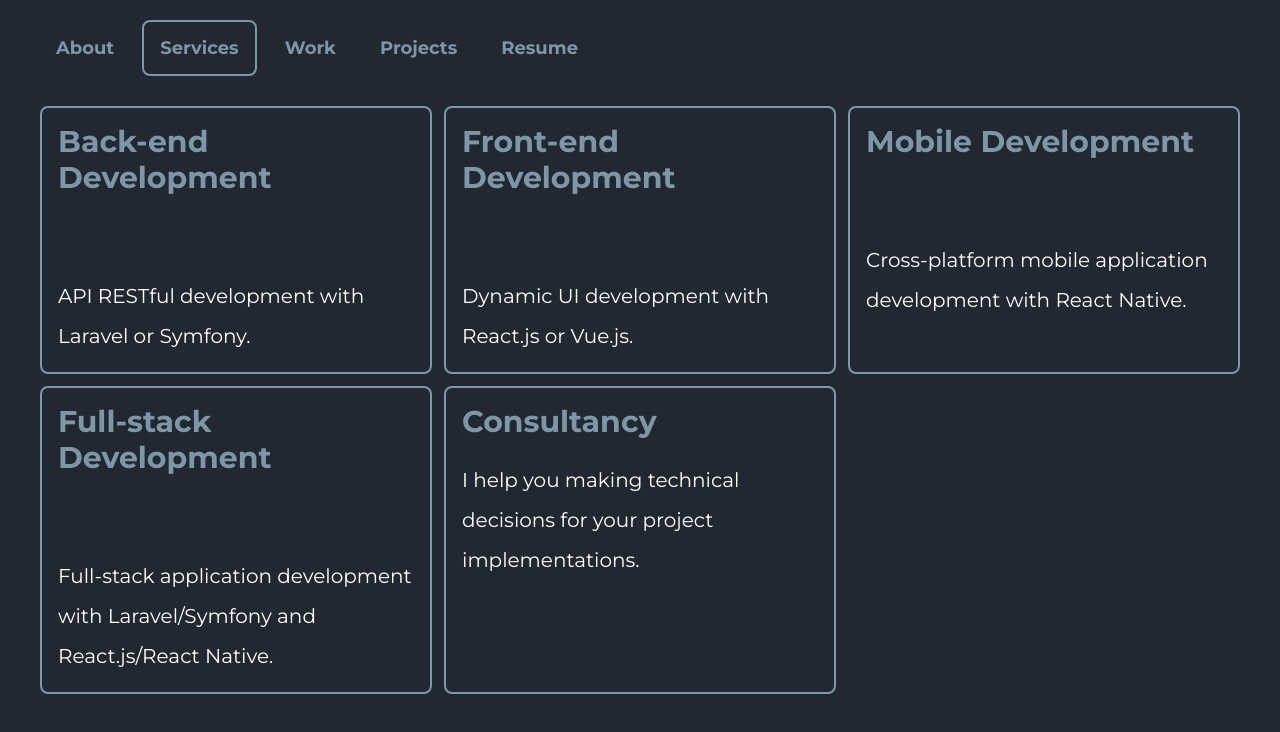
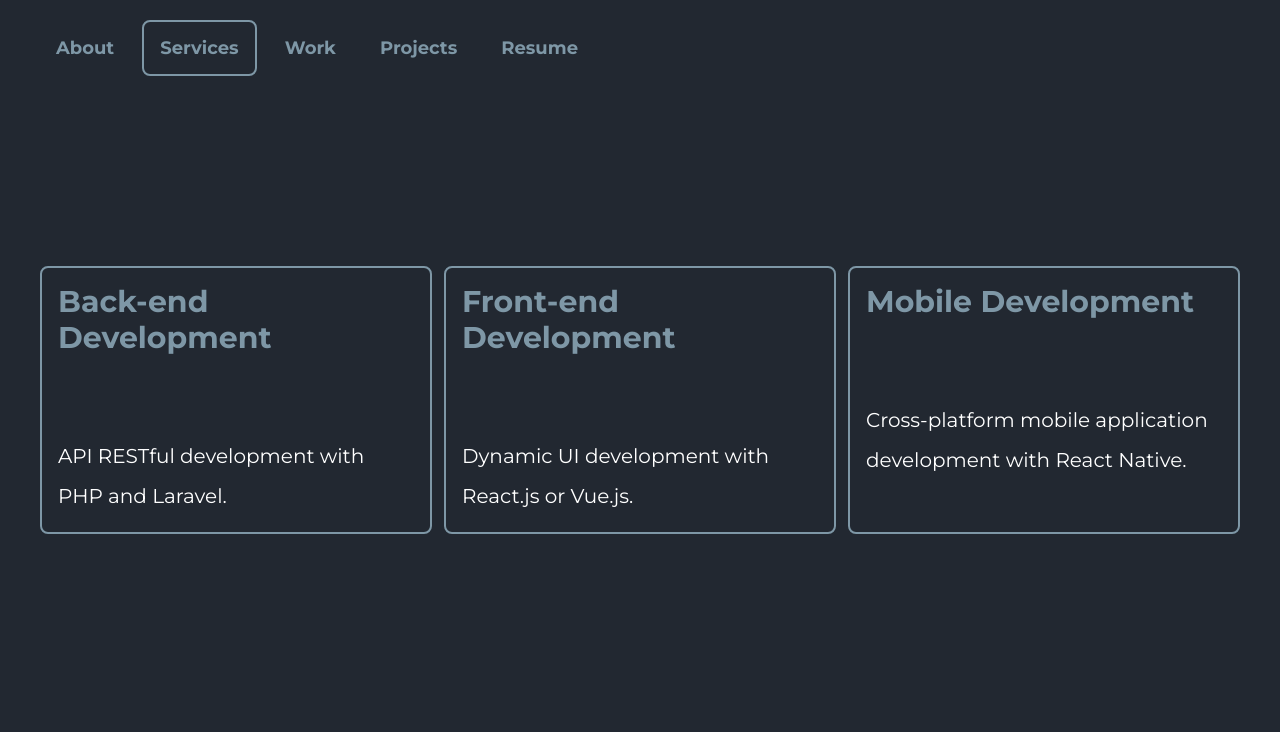
Before and after one commit to eliseekn/portfolio, a Vue app: page / in a window 1280 px wide. Both pictures are taken after a click on the link "Services". Shown: the top 732 px of the page. Built offline with nearby package versions, Linux system fonts and the light colour scheme.

Commit message:
update content

```diff
--- a/index.html
+++ b/index.html
@@ -4,16 +4,16 @@
 <head>
     <meta charset="UTF-8" />
     <meta name="viewport" content="width=device-width, initial-scale=1.0" />
-    <meta name="description" content="Self-taught and passionate about software development, I have 5+ years of experience in application development.">
+    <meta name="description" content="Self-taught and passionate about software development, I have 5+ years of experience in web application development.">
     <meta name="keywords" content="web developer, back-end developer, front-end developer, full-stack developer, mobile developer">
     <meta name="author" content="Elisée K. N'Guessan">
 
     <meta property="og:locale" content="en-EN">
 	<meta property="og:site_name" content="Elisée K. N'Guessan">
-	<meta property="og:title" content="Full-stack Developer | Elisée K. N'Guessan">
+	<meta property="og:title" content="Freelance Web Developer | Elisée K. N'Guessan">
 	<meta property="og:type" content="website">
 	<meta property="og:url" content="https://eliseekn.netlify.app">
-	<meta property="og:description" content="Self-taught and passionate about software development, I have 5+ years of experience in application development.">
+	<meta property="og:description" content="Self-taught and passionate about software development, I have 5+ years of experience in web application development.">
 
     <link rel="apple-touch-icon-precomposed" sizes="57x57" href="/img/favicon/apple-touch-icon-57x57.png" />
     <link rel="apple-touch-icon-precomposed" sizes="114x114" href="/img/favicon/apple-touch-icon-114x114.png" />
@@ -28,7 +28,7 @@
     <link rel="icon" type="image/png" href="/img/favicon/favicon-32x32.png" sizes="32x32" />
     <link rel="icon" type="image/png" href="/img/favicon/favicon-16x16.png" sizes="16x16" />
     <link rel="icon" type="image/png" href="/img/favicon/favicon-128.png" sizes="128x128" />
-    <meta name="application-name" content="Full-stack Developer | Elisée K. N'GUESSAN"/>
+    <meta name="application-name" content="Freelance Web Developer | Elisée K. N'GUESSAN"/>
     <meta name="msapplication-TileColor" content="#FFFFFF" />
     <meta name="msapplication-TileImage" content="/img/favicon/mstile-144x144.png" />
     <meta name="msapplication-square70x70logo" content="/img/favicon/mstile-70x70.png" />
@@ -36,7 +36,7 @@
     <meta name="msapplication-wide310x150logo" content="/img/favicon/mstile-310x150.png" />
     <meta name="msapplication-square310x310logo" content="/img/favicon/mstile-310x310.png" />
 
-    <title>Full-stack Developer | Elisée K. N'GUESSAN</title>
+    <title>Freelance Web Developer | Elisée K. N'GUESSAN</title>
 </head>
 
 <body>
--- a/src/pages/about.vue
+++ b/src/pages/about.vue
@@ -9,25 +9,24 @@
         </p>
 
         <h1 class="my-6 text-[#7e97a6] font-black text-3xl md:text-5xl">
-          Full-stack Developer.
+          Freelance Web Developer.
         </h1>
 
         <p class="text-base md:text-xl md:leading-loose">
-            Self-taught and passionate about software development, I have <span class="text-[#7e97a6] font-bold">5+ years experience</span> in application development.
-        </p>
-
-        <p class="text-base md:text-xl md:leading-loose mt-4">
-            I'm currently available to work on <span class="text-[#7e97a6] font-bold">Freelance</span> projects or <span class="text-[#7e97a6] font-bold">Part time</span>/<span class="text-[#7e97a6] font-bold">Full time</span> jobs, specially in full remote.
+          Self-taught and passionate about software development, I have <span class="text-[#7e97a6] font-bold">5+ years
+            experience</span> in <span class="text-[#7e97a6] font-bold">web application development</span> with <span
+            class="text-[#7e97a6] font-bold">PHP</span>.
         </p>
 
         <div class="animate-slide-in flex items-center justify-center md:justify-start mt-10 xl:hidden">
-            <button class="btn mr-2" @click="props.setActivePage('Services')">
-                Services
-            </button>
+          <button class="btn mr-2" @click="props.setActivePage('Services')">
+            Services
+          </button>
 
-            <a href="https://docs.google.com/document/d/1LqnWpe-RlB_KMPcHvv75N10-IUuWMhUdW_2ARZrwyc8/edit?usp=sharing" class="btn" target="_blank">
-                Resume
-            </a>
+          <a href="https://docs.google.com/document/d/1LqnWpe-RlB_KMPcHvv75N10-IUuWMhUdW_2ARZrwyc8/edit?usp=sharing"
+            class="btn" target="_blank">
+            Resume
+          </a>
         </div>
       </div>
 
--- a/src/pages/services.vue
+++ b/src/pages/services.vue
@@ -11,14 +11,13 @@
         </p>
 
         <div class="my-3 md:my-5 text-3xl md:text-4xl">
-                    <span><font-awesome-icon :icon="['fa-brands', 'php']" color="#7e97a6"/></span>
-                    <span class="mx-4 md:mx-6"><font-awesome-icon :icon="['fa-brands', 'laravel']" color="#7e97a6"/></span>
-                    <span><font-awesome-icon :icon="['fa-brands', 'symfony']" color="#7e97a6"/></span>
-                    <span class="ml-4 md:ml-6"><font-awesome-icon :icon="['fa-solid', 'database']" color="#7e97a6"/></span>
+          <span><font-awesome-icon :icon="['fa-brands', 'php']" color="#7e97a6" /></span>
+          <span class="mx-4 md:mx-6"><font-awesome-icon :icon="['fa-brands', 'laravel']" color="#7e97a6" /></span>
+          <span><font-awesome-icon :icon="['fa-solid', 'database']" color="#7e97a6" /></span>
         </div>
 
         <p class="text-base md:text-xl md:leading-loose">
-                    API RESTful development with Laravel or Symfony.
+          API RESTful development with PHP and Laravel.
         </p>
       </div>
 
@@ -28,11 +27,11 @@
         </p>
 
         <div class="my-3 md:my-5 text-3xl md:text-4xl">
-                    <span><font-awesome-icon :icon="['fa-brands', 'js-square']" color="#7e97a6"/></span>
-                    <span class="mx-4 md:mx-6"><font-awesome-icon :icon="['fa-brands', 'react']" color="#7e97a6"/></span>
-                    <span><font-awesome-icon :icon="['fa-brands', 'bootstrap']" color="#7e97a6"/></span>
-                    <span class="mx-4 md:mx-6"><font-awesome-icon :icon="['fa-brands', 'vuejs']" color="#7e97a6"/></span>
-                    <span><font-awesome-icon :icon="['fa-brands', 'sass']" color="#7e97a6"/></span>
+          <span><font-awesome-icon :icon="['fa-brands', 'js-square']" color="#7e97a6" /></span>
+          <span class="mx-4 md:mx-6"><font-awesome-icon :icon="['fa-brands', 'react']" color="#7e97a6" /></span>
+          <span><font-awesome-icon :icon="['fa-brands', 'bootstrap']" color="#7e97a6" /></span>
+          <span class="mx-4 md:mx-6"><font-awesome-icon :icon="['fa-brands', 'vuejs']" color="#7e97a6" /></span>
+          <span><font-awesome-icon :icon="['fa-brands', 'sass']" color="#7e97a6" /></span>
         </div>
 
         <p class="text-base md:text-xl md:leading-loose">
@@ -46,41 +45,12 @@
         </p>
 
         <div class="my-3 md:my-5 text-3xl md:text-4xl">
-                    <span class="mr-4 md:mr-6"><font-awesome-icon :icon="['fa-brands', 'google-play']" color="#7e97a6"/></span>
-                    <span><font-awesome-icon :icon="['fa-brands', 'app-store-ios']" color="#7e97a6"/></span>
+          <span class="mr-4 md:mr-6"><font-awesome-icon :icon="['fa-brands', 'google-play']" color="#7e97a6" /></span>
+          <span><font-awesome-icon :icon="['fa-brands', 'app-store-ios']" color="#7e97a6" /></span>
         </div>
 
         <p class="text-base md:text-xl md:leading-loose">
           Cross-platform mobile application development with React Native.
-                </p>
-            </div>
-
-            <div class="animate-fade-in-3 col-span-6 lg:col-auto card p-4">
-                <p class="text-[#7e97a6] font-bold text-xl md:text-3xl">
-                    Full-stack Development
-                </p>
-
-                <div class="my-3 md:my-5 text-3xl md:text-4xl">
-                    <span><font-awesome-icon :icon="['fa-brands', 'laravel']" color="#7e97a6"/></span>
-                    <span class="mx-4 md:mx-6"><font-awesome-icon :icon="['fa-brands', 'symfony']" color="#7e97a6"/></span>
-                    <span><font-awesome-icon :icon="['fa-brands', 'react']" color="#7e97a6"/></span>
-                </div>
-
-                <p class="text-base md:text-xl md:leading-loose">
-                    Full-stack application development with Laravel/Symfony and React.js/React Native.
-                </p>
-            </div>
-
-            <div class="animate-fade-in-3 col-span-6 lg:col-auto card p-4">
-                <p class="text-[#7e97a6] font-bold text-xl md:text-3xl">Consultancy</p>
-
-                <div class="my-3 md:my-5 text-3xl md:text-4xl">
-                    <span><font-awesome-icon :icon="['fa-solid', 'headset']" color="#7e97a6"/></span>
-                </div>
-
-                <p class="text-base md:text-xl md:leading-loose">
-                    I help you making technical decisions for your project
-                    implementations.
         </p>
       </div>
     </div>
--- a/src/pages/work.vue
+++ b/src/pages/work.vue
@@ -22,7 +22,7 @@
 
       <button class="btn mx-2 xl:ml-0" @click="loadMoreWork" title="Load more">
         <span class="xl:hidden"><font-awesome-icon :icon="['fa-solid', 'plus']" /></span>
-                <span class="hidden xl:block">Load more</span>
+        <span class="hidden xl:block">View more</span>
       </button>
 
       <button class="btn xl:hidden" @click="props.setActivePage('Projects')">
```
Lines whose indentation alone changed are shown as unchanged.
